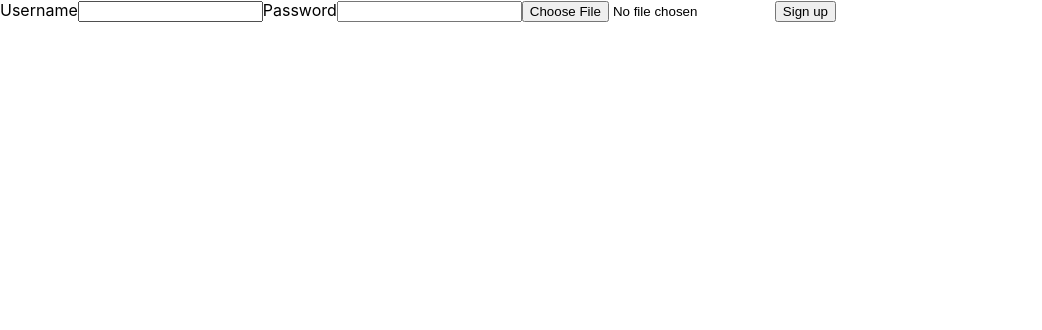
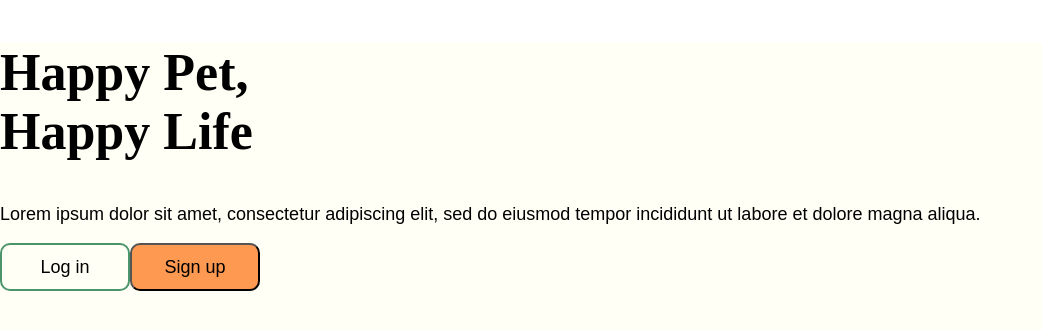
Before and after one commit to sk-phan/final-project, a React (Create React App) app in the folder frontend/: page / in a window 1280 px wide. Shown: the top 330 px of the page, without its empty margins (0-1042 px from the left). Built offline with nearby package versions, Linux system fonts and the light colour scheme.

Commit message:
main page styling

```diff
--- a/frontend/package.json
+++ b/frontend/package.json
@@ -13,6 +13,7 @@
     "react-redux": "^8.0.2",
     "react-router-dom": "^6.3.0",
     "react-scripts": "5.0.1",
+    "styled-components": "^5.3.5",
     "web-vitals": "^2.1.4"
   },
   "scripts": {
--- a/frontend/public/index.html
+++ b/frontend/public/index.html
@@ -24,8 +24,8 @@
       work correctly both with client-side routing and a non-root public URL.
       Learn how to configure a non-root public URL by running `npm run build`.
     -->
-    <title>React App</title>
-  </head>
+    <title>Pet App</title>
+    <link rel="preconnect" href="https://fonts.googleapis.com">  </head>
   <body>
     <noscript>You need to enable JavaScript to run this app.</noscript>
     <div id="root"></div>
--- a/frontend/src/App.js
+++ b/frontend/src/App.js
@@ -5,7 +5,7 @@ import { configureStore, combineReducers } from "@reduxjs/toolkit";
 
 import { Signup } from "./pages/Signup";
 import { Userpage } from "./pages/Userpage";
-
+import MainPage from "./pages/MainPage";
 
 
 import { user } from "./reducers/user";
@@ -21,7 +21,8 @@ export const App = () => {
     <Provider store={store}>
       <BrowserRouter>
         <Routes>
-          <Route path="/" element={<Signup />} />
+           <Route path="/" element={<MainPage />} />
+          <Route path="/signup" element={<Signup />} />
           <Route path="/userpage" element={<Userpage />} />
           {/* <Route path="/*" element={<NotFound />} /> */}
         </Routes>
--- a/frontend/src/index.css
+++ b/frontend/src/index.css
@@ -11,3 +11,7 @@ code {
   font-family: source-code-pro, Menlo, Monaco, Consolas, 'Courier New',
     monospace;
 }
+
+html {
+  font-size: 62.5%;
+}
--- /dev/null
+++ b/frontend/src/pages/MainPage.js
@@ -0,0 +1,54 @@
+import React from "react";
+import styled from "styled-components";
+
+const MainPage = () => {
+
+    return (
+        <Container>
+            <Heading>Happy Pet, Happy Life</Heading>
+            <Subheading>Lorem ipsum dolor sit amet,
+                consectetur adipiscing elit, sed do
+                eiusmod tempor incididunt ut labore et dolore magna aliqua.
+            </Subheading>
+            <LoginBtn>Log in</LoginBtn>
+            <SignupBtn>Sign up</SignupBtn>
+
+        </Container>
+    )
+}
+
+export default MainPage
+
+const Container = styled.section`
+    width: 100vw;
+    min-height: 100vh;
+    background-color: #FFFFF6;
+
+`
+
+const Heading = styled.h1`
+    font-size: 5.2rem;
+    font-family: 'Playfair Display', serif;
+    width: 10ch;
+
+`
+const Subheading = styled.p`
+    font-family: 'Raleway', sans-serif;
+    font-size: 1.8rem;
+`
+
+const Btn = styled.button`
+    font-size: 1.8rem;
+    width: 13rem;
+    height: 4.8rem;
+    border-radius: 10px;
+
+`
+
+const LoginBtn = styled(Btn)`
+    background-color: transparent;
+    border: solid 2px #4C956C;
+`
+const SignupBtn = styled(Btn)`
+    background-color: #FD9951;
+`
--- a/frontend/src/pages/Signup.js
+++ b/frontend/src/pages/Signup.js
@@ -3,7 +3,7 @@ import React, { useState, useEffect } from 'react';
 import { useSelector, useDispatch, batch } from "react-redux";
 import { useNavigate } from "react-router-dom";
 import { user } from "../reducers/user";
-
+import stylyed from 'styled-components'
 
 export const Signup = () => {
   const [mode, setMode] = useState("signup");
@@ -69,8 +69,6 @@ export const Signup = () => {
     fetch("http://localhost:8080/signup", options)
     .then((res) => res.json())
       .then((data) => {
-        console.log(data.response)
-        console.log("username", username)
         if (data.success) {
           batch(() => {
             dispatch(user.actions.setUserId(data.response.userId));
@@ -94,7 +92,7 @@ export const Signup = () => {
     <div className="App">
       <form onSubmit={onFormSubmit}>
 
-          <label>Username
+         <label>Username
          <input
           type='text'
           value={username}
```
Also changed, not shown: frontend/src/components/form.js (added), 2 other files (tests, documents, lock files or other folders).
